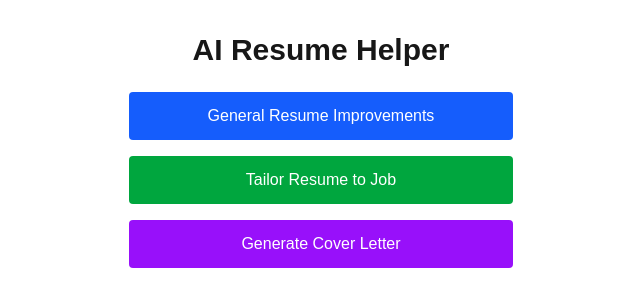
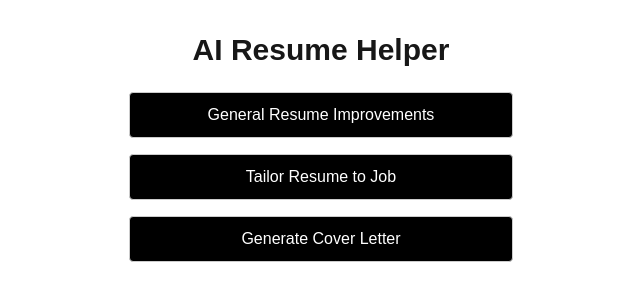
Before and after one commit to w-lly/application-helper-ai, a Next.js app in the folder frontend/: page / in a window 1280 px wide. Shown: the top 306 px of the page, without its empty margins (319-959 px from the left). Built offline with nearby package versions, Linux system fonts and the light colour scheme.

Commit message:
made buttons consistent

```diff
--- a/frontend/src/app/page.js
+++ b/frontend/src/app/page.js
@@ -8,13 +8,13 @@ export default function Home() {
     <main className="p-8 text-center">
       <h1 className="text-3xl font-bold mb-6">AI Resume Helper</h1>
         <div className="flex flex-col gap-4 max-w-sm mx-auto">
-          <Link href="/improve" className="bg-blue-600 text-white p-3 rounded text-center">
+          <Link href="/improve" className="custom_button">
             General Resume Improvements
           </Link>
-          <Link href="/tailor" className="bg-green-600 text-white p-3 rounded text-center">
+          <Link href="/tailor" className="custom_button">
             Tailor Resume to Job
           </Link>
-          <Link href="/cover-letter" className="bg-purple-600 text-white p-3 rounded text-center">
+          <Link href="/cover-letter" className="custom_button">
             Generate Cover Letter
           </Link>
         </div>
```
